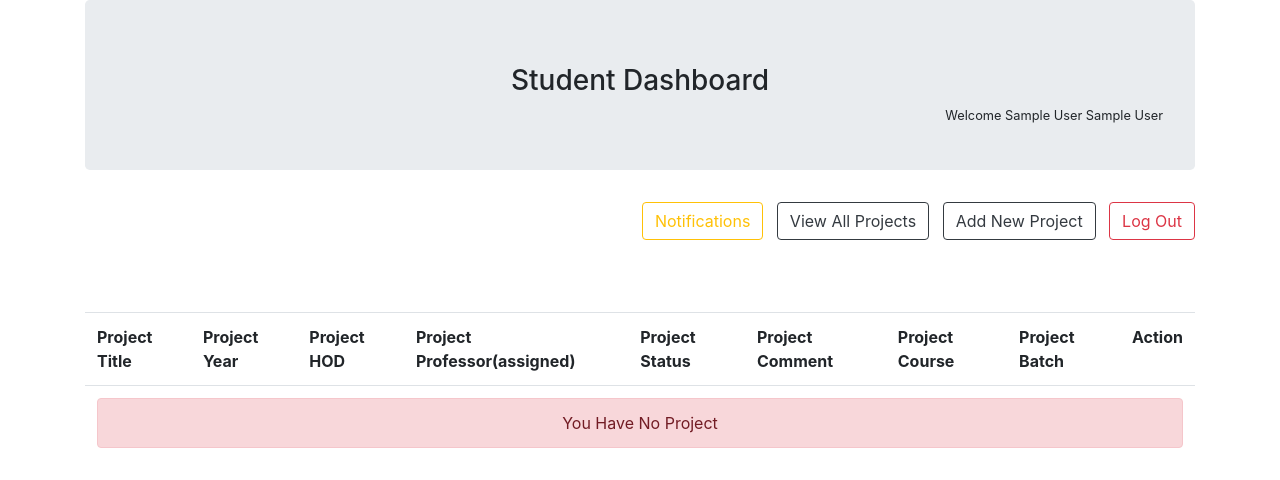
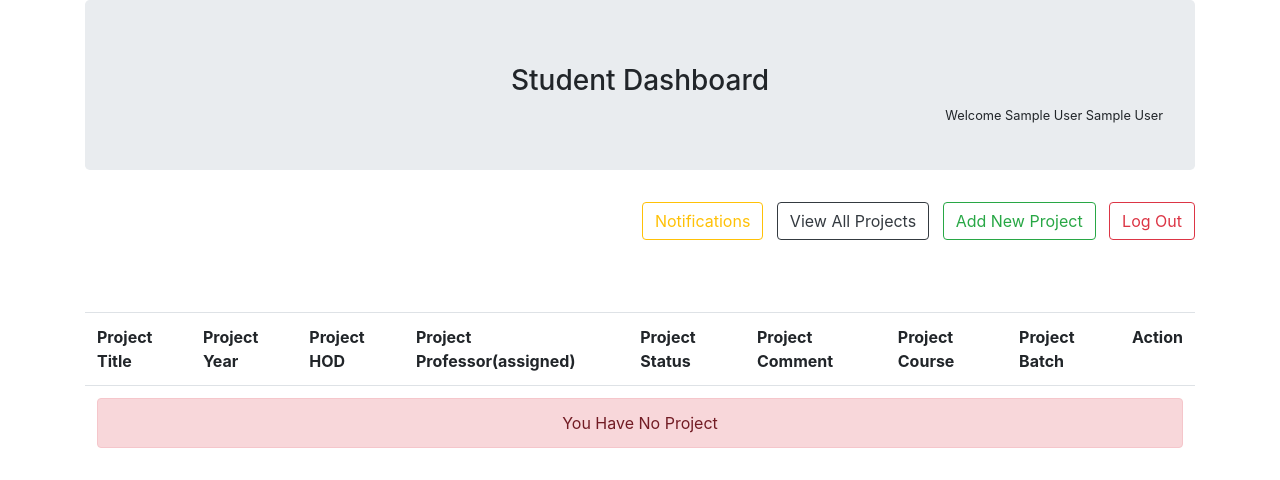
Before and after one commit to UmairJibran/online-project-approval, a PHP site: page /student/ in a window 1280 px wide. Shown: the top 480 px of the page. Run offline with PHP 8.4, Linux system fonts and the light colour scheme; the visitor is signed in with stand-in values (Sample User, id 1); data that the repository does not hold is empty.

Commit message:
changed color for add button

```diff
--- a/student/index.php
+++ b/student/index.php
@@ -40,7 +40,7 @@
                 &nbsp
                 <a href="./all.php" class="btn btn-outline-dark">View All Projects</a>
                 &nbsp
-                <a href="./propose.php" class="btn btn-outline-dark">Add New Project</a>
+                <a href="./propose.php" class="btn btn-outline-success">Add New Project</a>
                 &nbsp
                 <input type="submit" value="Log Out" class="btn btn-outline-danger" name="logout">
             </form><br><br><br>
```
